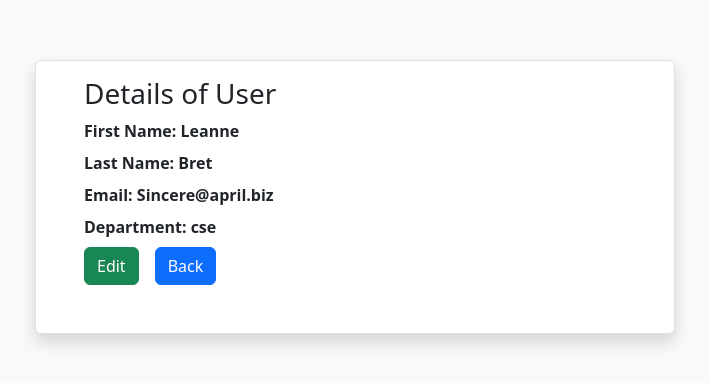
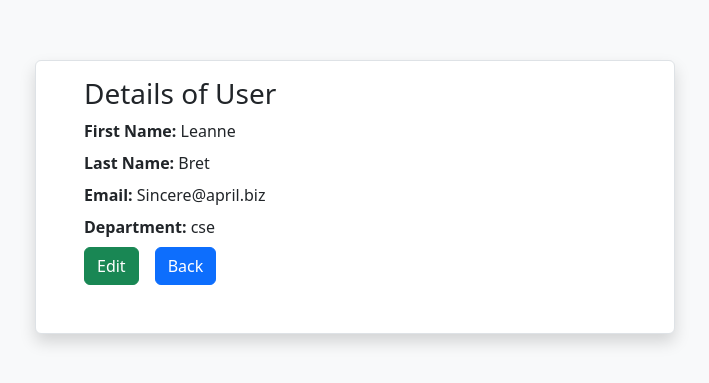
Before and after one commit to JaswanthReddy325/userManagement, a React (Create React App) app: page /read/1 in a window 1280 px wide. Shown: the part 203-586 px from the top of the page, without its empty margins (285-994 px from the left). Built offline with nearby package versions, Linux system fonts and the light colour scheme; data requests are answered from the project's data file.

Commit message:
Update Read.js

```diff
--- a/src/Read.js
+++ b/src/Read.js
@@ -1,36 +1,67 @@
-import React, { useEffect,useState } from 'react'
-import { useParams,Link } from 'react-router-dom'
-import axios from 'axios'
-function Read(){
-    const [data,setData]=useState([])
+import React, { useEffect, useState } from 'react';
+import { useParams, Link } from 'react-router-dom';
+import axios from 'axios';
 
-    const params=useParams();
-    useEffect(()=>{
-        axios.get(`http://localhost:3000/user/`+params.id)
-        .then(res=>setData(res.data))
-        .catch(err=>console.log(err))
-    },[params.id])
-    return(
-        <div className='d-flex  justify-content-center align-items-center bg-light w-100 vh-100'>
+function Read() {
+  const [data, setData] = useState({});
+  const params = useParams();
+
+  useEffect(() => {
+    const fetchData = async () => {
+      try {
+        const response = await axios.get(`http://localhost:3000/user/${params.id}`); // Replace with your actual API endpoint
+        setData(response.data);
+      } catch (error) {
+        console.error('Error fetching user data:', error);
+
+        // Try to load data from local storage as a fallback
+        const storedData = localStorage.getItem('userData');
+        if (storedData) {
+          try {
+            const parsedData = JSON.parse(storedData);
+            const foundUser = parsedData.find(user => user.id === parseInt(params.id));
+            if (foundUser) {
+              setData(foundUser);
+            } else {
+              console.error('User not found in local storage');
+            }
+          } catch (error) {
+            console.error('Error parsing stored data:', error);
+          }
+        } else {
+          console.error('No user data available.');
+        }
+      }
+    };
+
+    fetchData();
+  }, [params.id]);
+
+  return (
+    <div className='d-flex justify-content-center align-items-center bg-light w-100 vh-100'>
       <div className='w-50 border bg-white shadow px-5 pt-3 pb-5 rounded'>
         <h3>Details of User</h3>
+        {data && (
+          <>
             <div className='mb-2'>
-                    <strong>First Name: {data.fname}</strong>
+              <strong>First Name:</strong> {data.fname}
             </div>
             <div className='mb-2'>
-                    <strong>Last Name: {data.lname}</strong>
+              <strong>Last Name:</strong> {data.lname}
             </div>
             <div className='mb-2'>
-                    <strong>Email: {data.email}</strong>
+              <strong>Email:</strong> {data.email}
             </div>
             <div className='mb-2'>
-                    <strong>Department: {data.department}</strong>
+              <strong>Department:</strong> {data.department}
             </div>
+          </>
+        )}
         <Link to={`/update/${params.id}`} className='btn btn-success'>Edit</Link>
         <Link to="/" className='btn btn-primary ms-3'>Back</Link>
-
       </div>
     </div>
-    )
+  );
 }
-export default Read
+
+export default Read;
```
Lines whose indentation alone changed are shown as unchanged.
